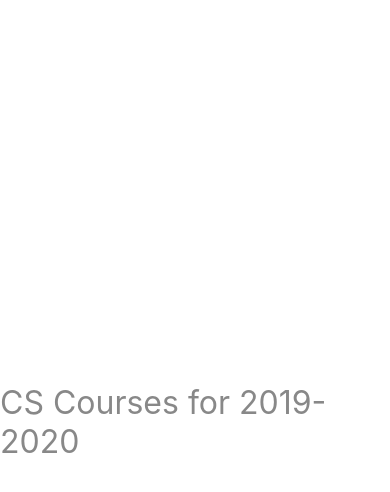
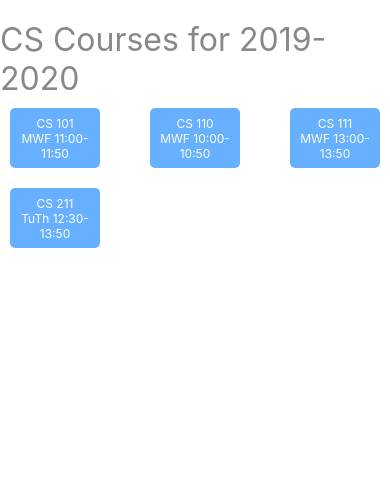
Before and after one commit to xunchuan-liu/Scheduler, a React Native app: screen / in a window 390 px wide. Shown: the top 492 px of the page. Built offline with nearby package versions, Linux system fonts and the light colour scheme.

Commit message:
Course List Done

```diff
--- a/App.js
+++ b/App.js
@@ -1,15 +1,62 @@
 import React from 'react';
-import { StyleSheet, Text, View } from 'react-native';
+import { StyleSheet, SafeAreaView, ScrollView, TouchableOpacity, Text, View } from 'react-native';
 
 const schedule = {
-  title: "CS Courses for 2019-2020"
+  title: "CS Courses for 2019-2020",
+  courses: [
+    {
+      id: "F101",
+      title: "Computer Science: Concepts, Philosophy, and Connections",
+      meets: "MWF 11:00-11:50"
+    },
+    {
+      id: "F110",
+      title: "Intro Programming for non-majors",
+      meets: "MWF 10:00-10:50"
+    },
+    {
+      id: "F111",
+      title: "Fundamentals of Computer Programming I",
+      meets: "MWF 13:00-13:50"
+    },
+    {
+      id: "F211",
+      title: "Fundamentals of Computer Programming II",
+      meets: "TuTh 12:30-13:50"
+    }
+  ]
 };
+
+const Banner = ({title}) => (
+  <Text style={styles.bannerStyle}>{title}</Text>
+);
+
+const CourseList = ({courses}) => (
+  <ScrollView>
+    <View style={styles.courseList}>
+      {courses.map(course => <Course key={course.id} course={course}/>)}
+    </View>
+  </ScrollView>
+);
+
+const getCourseNUmber = course => course.id.slice(1);
+
+const Course = ({course}) => (
+  <TouchableOpacity style={styles.courseButton}>
+    <Text style={styles.courseText}>
+      {`CS ${getCourseNUmber(course)}\n${course.meets}`}
+    </Text>
+  </TouchableOpacity>
+);
+
+
 
 const App = () => {
   return (
-    <View style={styles.container}>
-      <Text style={styles.bannerStyle}>{schedule.title}</Text>
-    </View>
+    <SafeAreaView style={styles.container}>
+      <Banner title={schedule.title} />
+      <CourseList courses={schedule.courses} />
+    </SafeAreaView>
   )
 }
 
@@ -18,10 +65,35 @@ const styles = StyleSheet.create({
     flex: 1,
     alignItems: 'center',
     justifyContent: 'center',
+    paddingTop: 20
   },
   bannerStyle: {
     fontSize: 32,
     color: '#888'
+  },
+  courseList: {
+    flex: 1,
+    flexDirection: "row",
+    flexWrap: "wrap",
+    alignItems: "center",
+    justifyContent: "space-between"
+  },
+  courseButton: {
+    flex: 1,
+    borderRadius: 5,
+    justifyContent: 'center',
+    alignItems: 'center',
+    margin: 10,
+    height: 60,
+    padding: 10,
+    minWidth: 90,
+    maxWidth: 90,
+    backgroundColor: '#66b0ff'
+  },
+  courseText: {
+    color: '#fff',
+    fontSize: 12,
+    textAlign: 'center',
   }
 });
 
```
